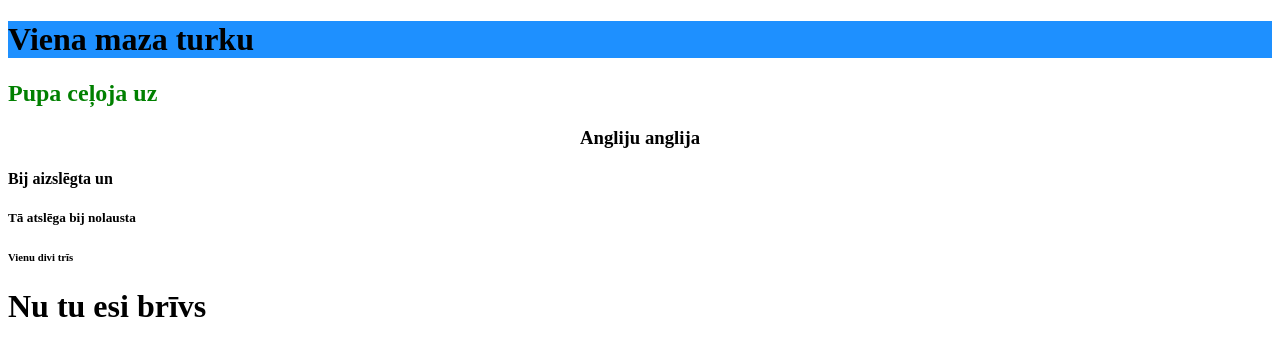
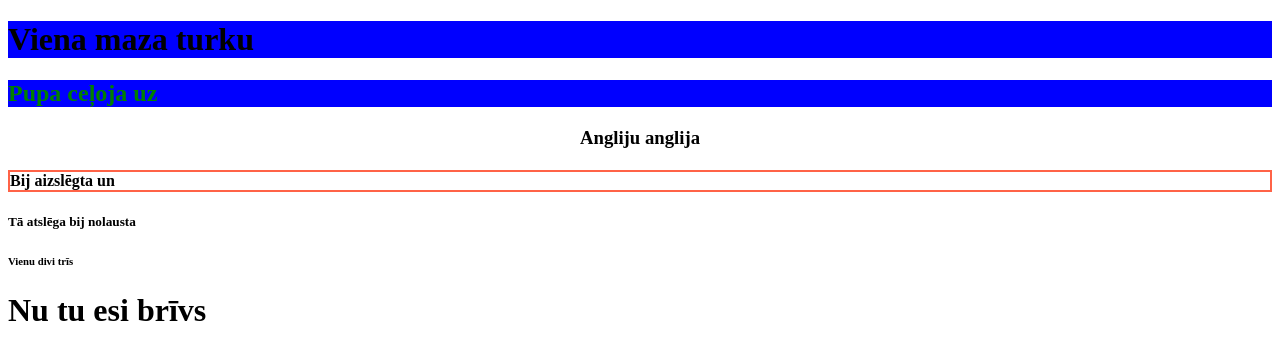
Before and after one commit to evelinasabine/kam, a plain HTML site: page index.html in a window 1280 px wide. Drawn offline with Linux system fonts and the light colour scheme.

Commit message:
Update index.html

```diff
--- a/index.html
+++ b/index.html
@@ -6,10 +6,10 @@
 
 <body>
 
-<h1 style="background-color:DodgerBlue;">Viena maza turku</h1>
-<h2 style="color:green;">Pupa ceļoja uz</h2>
+<h1 style="background-color:blue;">Viena maza turku</h1>
+<h2 style="color:green;background-color:blue;">Pupa ceļoja uz</h2>
 <h3 style="text-align:center;">Angliju anglija</h3>
-<h4>Bij aizslēgta un</h4>
+<h4 style="border:2px solid Tomato;">Bij aizslēgta un</h4>
 <h5>Tā atslēga bij nolausta</h5>
 <h6>Vienu divi trīs</h6>
 <h1>Nu tu esi brīvs</h1>
```
